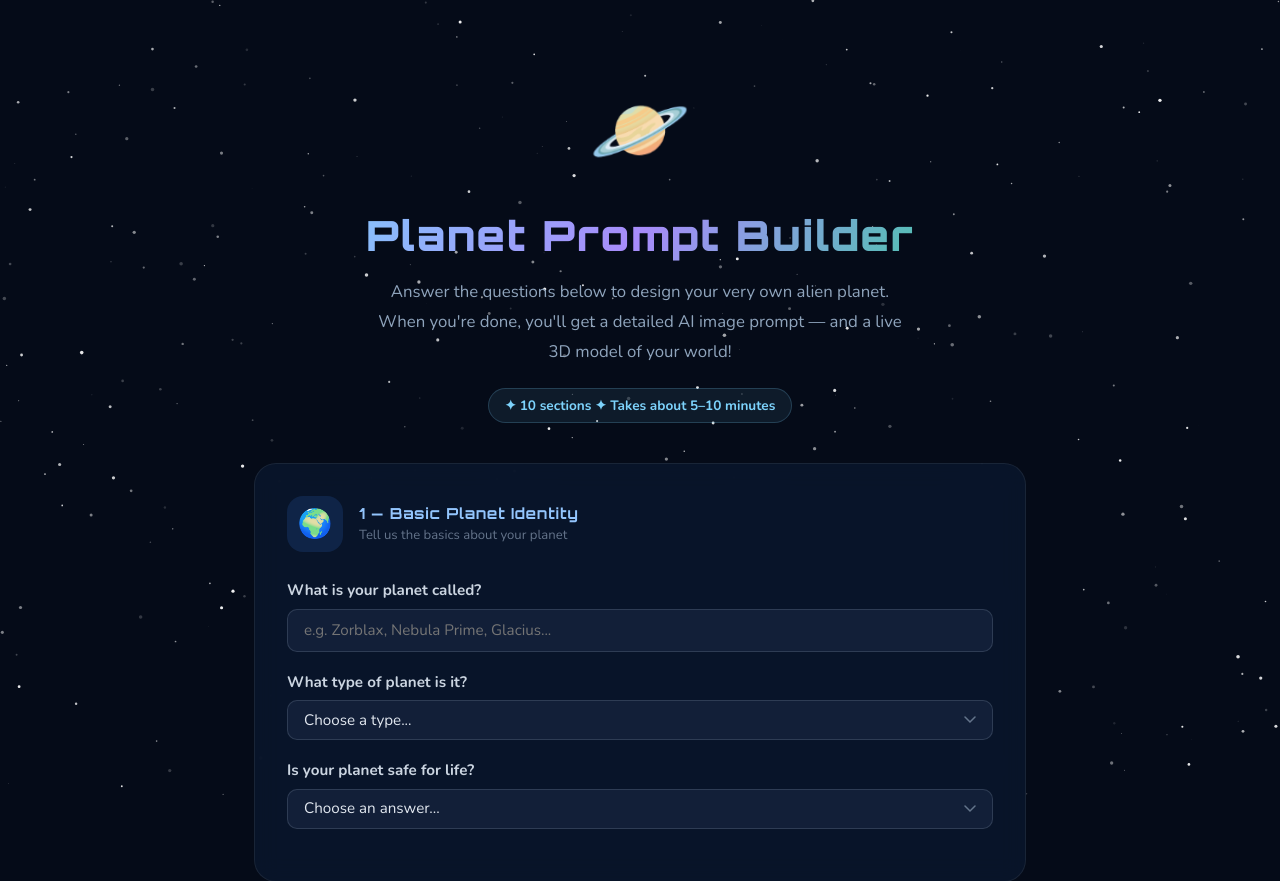
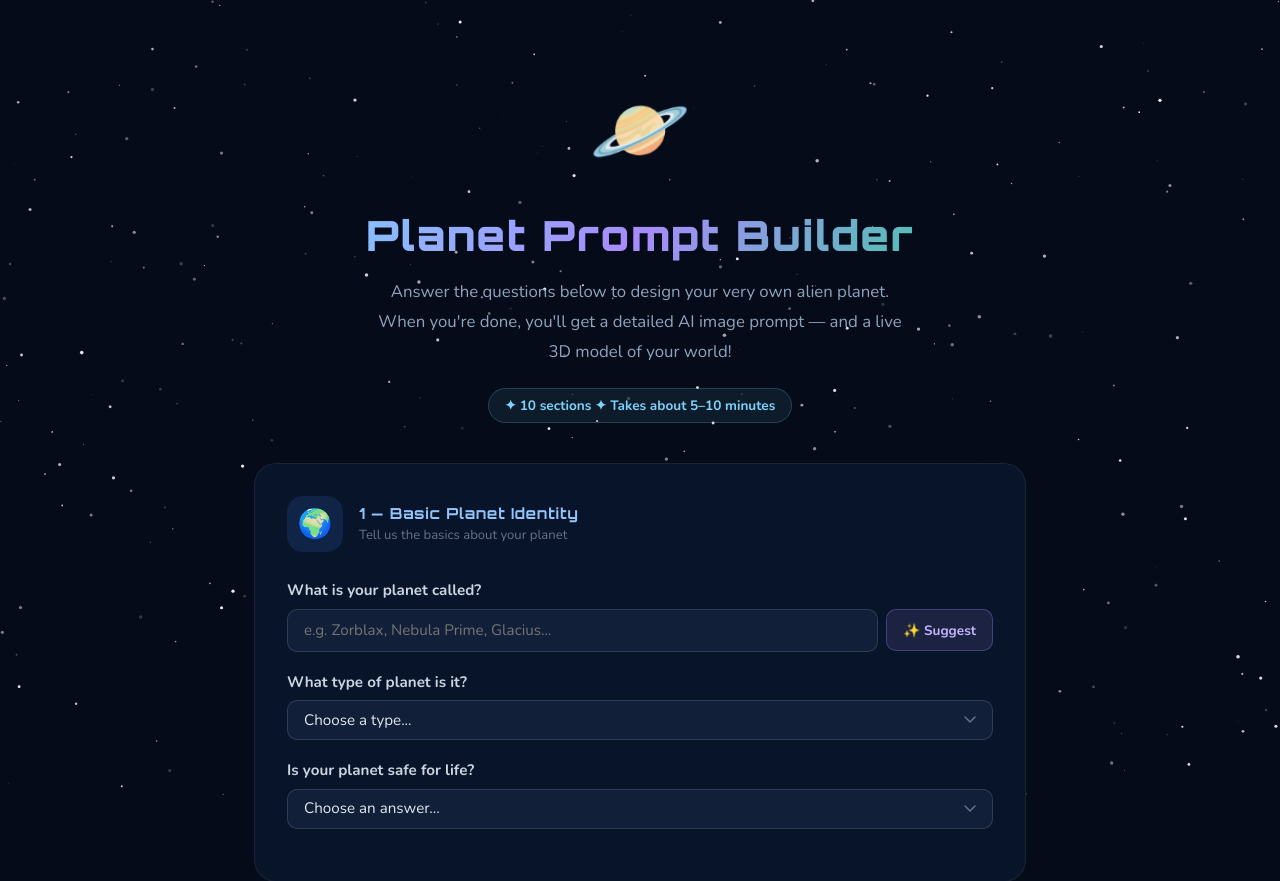
Before and after one commit to lord-buttock/planet-builder, a Flask app: page / in a window 1280 px wide. Shown: the top 881 px of the page. Run offline with Flask 3, Linux system fonts and the light colour scheme; some libraries are stand-ins or nearby versions.

Commit message:
feat: add planet name generator suggest button
Adds a ✨ Suggest button next to the planet name input that generates a random alien planet name from combinatorial prefix/suffix arrays.

Co-Authored-By: Claude Sonnet 4.6 <noreply@anthropic.com>

```diff
--- a/templates/index.html
+++ b/templates/index.html
@@ -212,6 +212,10 @@ select option{background:#0d1f38;color:#e2e8f0;}
 .features-list{display:flex;flex-direction:column;gap:0.38rem;}
 .feature-item{display:flex;align-items:flex-start;gap:0.5rem;font-size:0.82rem;color:#64748b;line-height:1.45;}
 .feature-dot{width:5px;height:5px;border-radius:50%;flex-shrink:0;margin-top:0.45rem;}
+.name-row{display:flex;gap:0.5rem;align-items:center;}
+.name-row input{flex:1;}
+.suggest-btn{flex-shrink:0;padding:0.65rem 1rem;background:rgba(167,139,250,0.12);border:1px solid rgba(167,139,250,0.3);border-radius:10px;color:#c4b5fd;font-family:'Nunito',sans-serif;font-size:0.85rem;font-weight:700;cursor:pointer;white-space:nowrap;transition:all 0.2s;}
+.suggest-btn:hover{background:rgba(167,139,250,0.22);border-color:rgba(167,139,250,0.5);}
 </style>
 </head>
 <body>
@@ -229,7 +233,10 @@ select option{background:#0d1f38;color:#e2e8f0;}
 <div class="card t-blue">
   <div class="card-head"><div class="card-icon">🌍</div><div><div class="card-title">1 — Basic Planet Identity</div><div class="card-sub">Tell us the basics about your planet</div></div></div>
   <div class="q"><label class="qlabel">What is your planet called?</label>
-    <input type="text" id="q-name" placeholder="e.g. Zorblax, Nebula Prime, Glacius..." list="dl-names">
+    <div class="name-row">
+      <input type="text" id="q-name" placeholder="e.g. Zorblax, Nebula Prime, Glacius..." list="dl-names">
+      <button class="suggest-btn" onclick="suggestName()">✨ Suggest</button>
+    </div>
     <datalist id="dl-names"><option value="Zorblax"><option value="Nebula Prime"><option value="Igneus"><option value="Glacius"><option value="Aquaris"><option value="Terra Nova"><option value="Umbris"><option value="Pyraxis"></datalist></div>
   <div class="q"><label class="qlabel">What type of planet is it?</label>
     <select id="q-type"><option value="">Choose a type...</option>
@@ -568,6 +575,15 @@ function bgR(){bW=bgC.width=innerWidth;bH=bgC.height=innerHeight;}
 bgR();addEventListener('resize',bgR);
 for(let i=0;i<350;i++)bS.push({x:Math.random(),y:Math.random(),r:.2+Math.random()*1.6,o:Math.random(),d:(Math.random()-.5)*.008});
 (function bF(){bgX.clearRect(0,0,bW,bH);bS.forEach(p=>{p.o=Math.max(.1,Math.min(.95,p.o+p.d));if(p.o<=.1||p.o>=.95)p.d*=-1;bgX.beginPath();bgX.arc(p.x*bW,p.y*bH,p.r,0,Math.PI*2);bgX.fillStyle=`rgba(255,255,255,${p.o})`;bgX.fill();});requestAnimationFrame(bF);})();
+
+/* ── PLANET NAME SUGGESTER ── */
+function suggestName(){
+  const pre=['Zor','Neb','Keth','Vel','Ignu','Aru','Xen','Lyr','Pyx','Thar','Omn','Drev','Vor','Sel','Kryn','Aqu','Sol','Myr','Eld','Cael','Veth','Ryn','Phyr','Ost','Brax'];
+  const suf=['ax','us','ix','ara','ion','on','eus','ula','is','or','an','ax','ix','aris','eth','eon','ius','ynth','ael','oth','ax','ira','os','el','yn'];
+  const name=pre[Math.floor(Math.random()*pre.length)]+suf[Math.floor(Math.random()*suf.length)];
+  document.getElementById('q-name').value=name;
+  document.getElementById('q-name').focus();
+}
 
 /* ── PROGRESS BAR ── */
 function uProg(){const f=['q-name','q-type','q-main-colour','q-space','q-light'];let n=f.filter(id=>{const e=document.getElementById(id);return e&&e.value;}).length;const s=document.querySelector('input[name="art-style"]:checked')?1:0;document.getElementById('pbar').style.width=Math.round((n+s)/(f.length+1)*100)+'%';}
```
